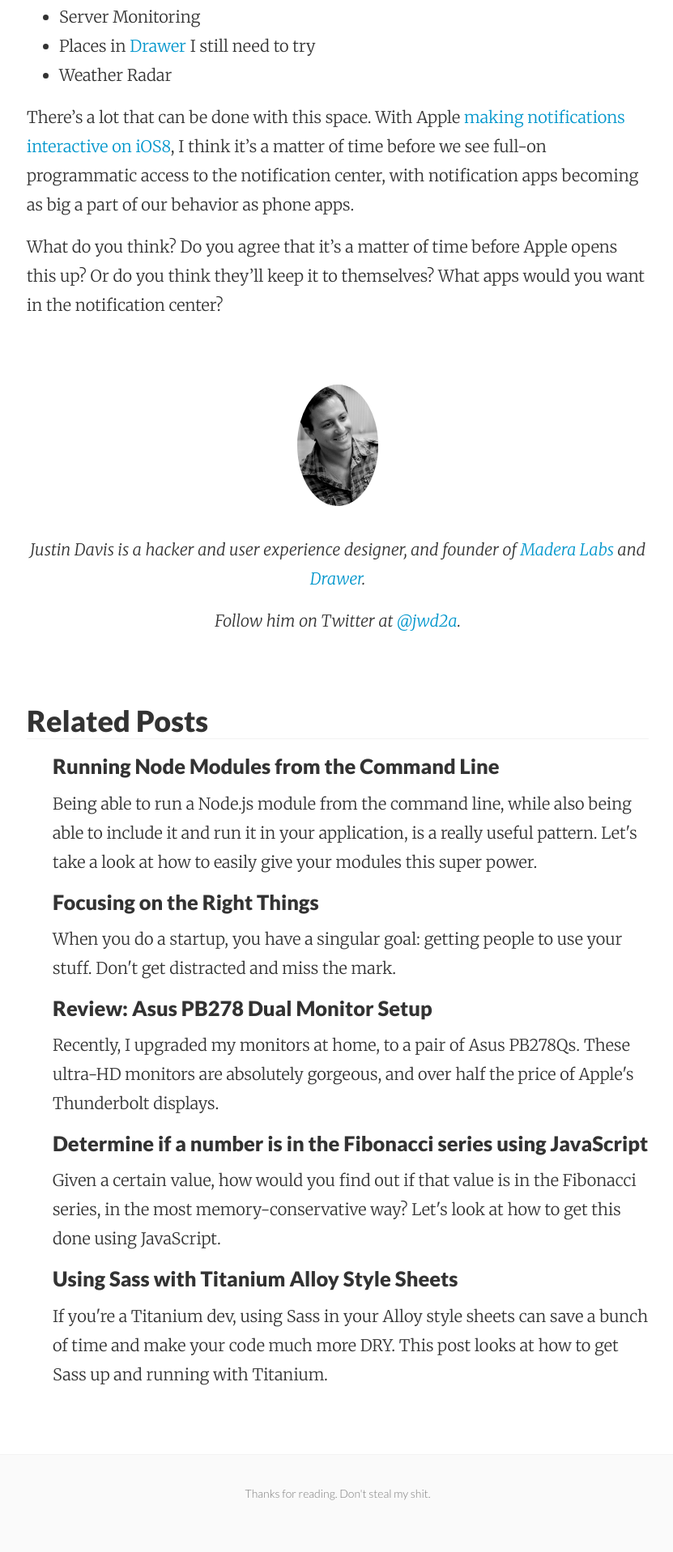
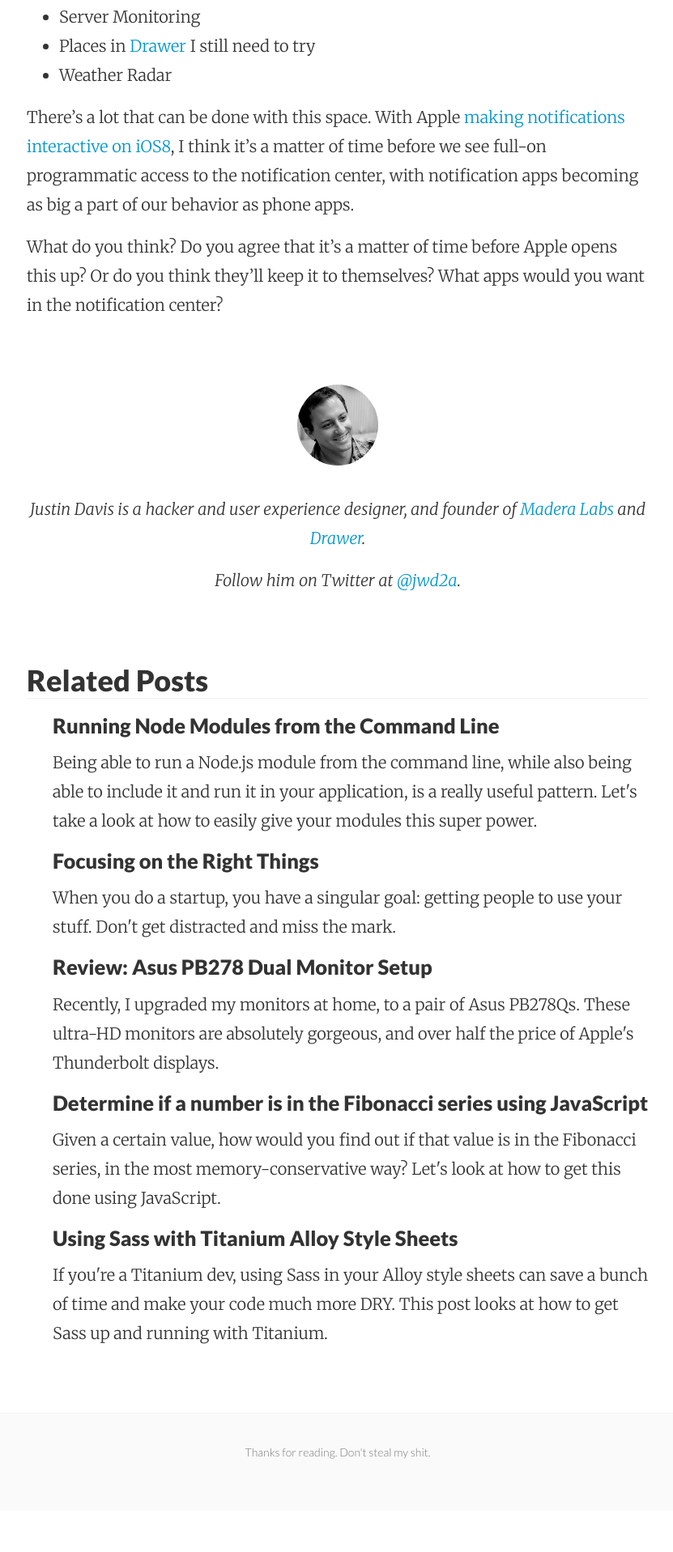
Before and after one commit to jwd2a/justindav.is, a Jekyll site: the page built from _posts/2014/2014-09-17-the-new-app-store-yosemite-widgets.md, in a window 1280 px wide. Shown: the part 1276-3193 px from the top of the page at 81% size, without its empty margins (223-1054 px from the left). Built offline with Jekyll 4.4.1, drawn with Linux system fonts in a browser that asks for light colours; nearby versions of some CDN libraries; after the commit the page ends 3142 px from its top, so only the background shows below that.

Commit message:
Modify picture and post footer

```diff
--- a/_includes/post_footer.html
+++ b/_includes/post_footer.html
@@ -1,5 +1,5 @@
 <div class="py2 post-footer">
-  <img src="/images/twitter_pic.jpg" alt="Justin Davis" class="avatar" />
+  <img src="/images/avatar.jpg" alt="Justin Davis" class="avatar" />
   <p>
     Justin Davis is a hacker and user experience designer, and founder of <a href="http://www.maderalabs.com">Madera Labs</a> and <a href="http://www.getdrawer.com">Drawer</a>.
   </p>
```
Also changed, not shown: images/avatar.jpg (added), images/twitter_pic.jpg (deleted).
